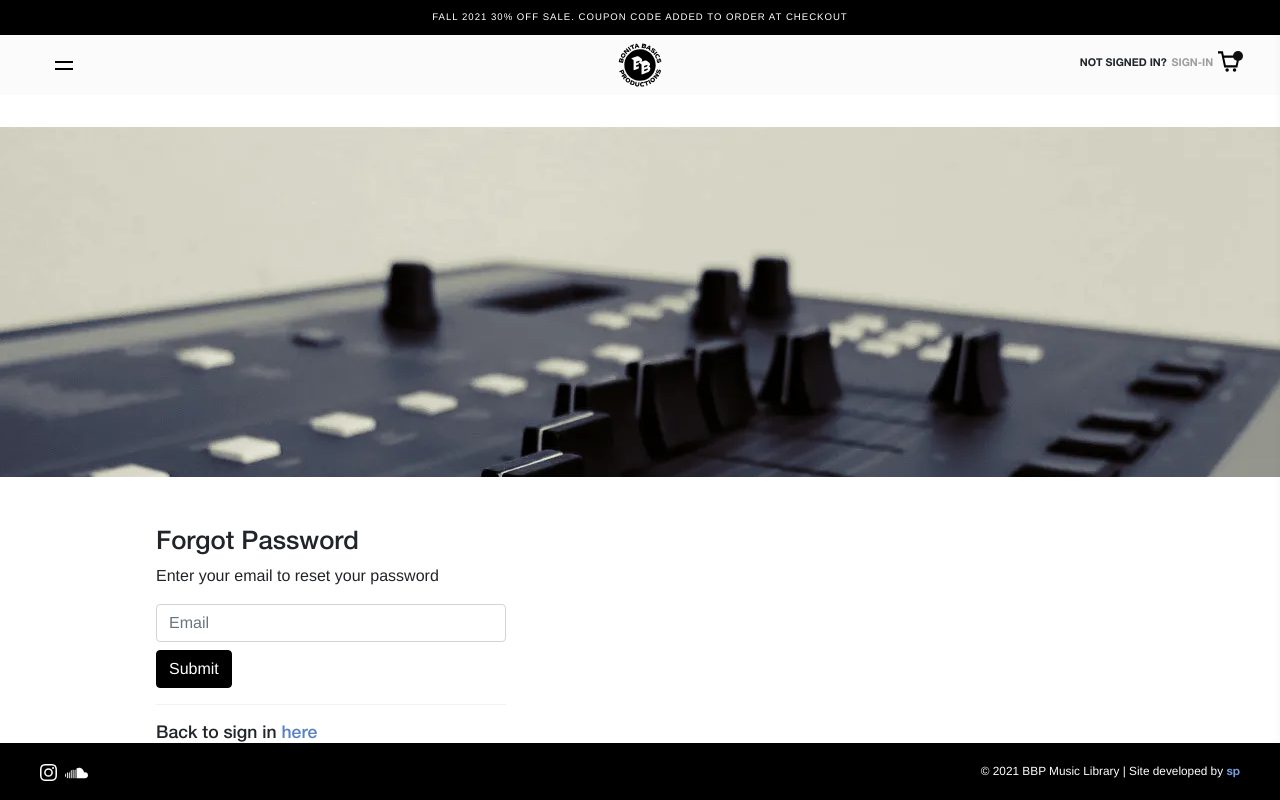
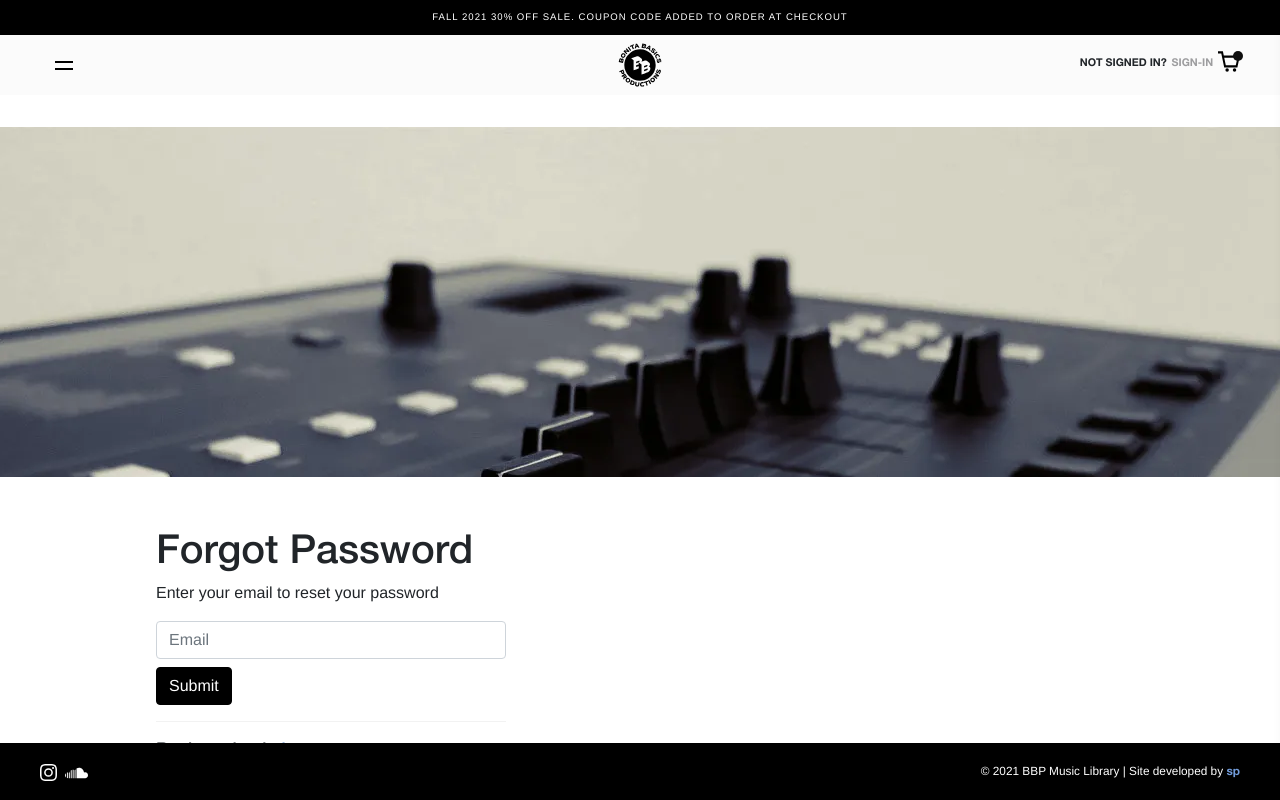
Before and after one commit to mrstevedev/bbpmusiclibrary, a Next.js app: page /lostpw in a window 1280 px wide. Built offline with nearby package versions, Linux system fonts and the light colour scheme.

Commit message:
Replaced inline style with sass module className

```diff
--- a/pages/lostpw.tsx
+++ b/pages/lostpw.tsx
@@ -26,7 +26,7 @@ export default function LostPW() {
 
             { !formSubmit ? (
             <>
-                <h1 style={{ fontSize: '1.6rem' }}>Forgot Password</h1>
+                <h1 className={ styles.Lostpw__heading }>Forgot Password</h1>
                 <p style={{ fontWeight: 100 }}>Enter your email to reset your password</p>
                 <div className="form__container" style={{ maxWidth: '350px' }}>
                 <form method="post" onSubmit={handleSubmit}>
```
